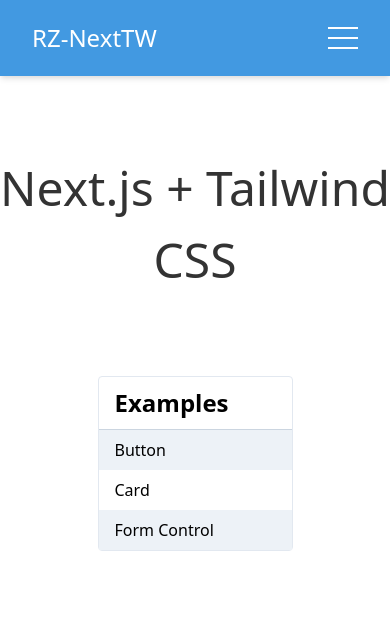
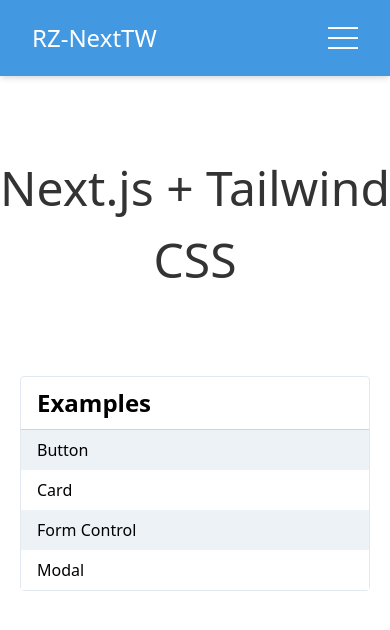
Before and after one commit to rzfury/rz-next-tailwind, a Next.js app: page / in a window 390 px wide. Shown: the top 630 px of the page. Built offline with nearby package versions, Linux system fonts and the light colour scheme.

Commit message:
remove sidebar from layout

```diff
--- a/global.d.ts
+++ b/global.d.ts
@@ -8,7 +8,7 @@
 declare namespace RazorWindProps {
 
   interface Layout extends React.HTMLAttributes<HTMLElement> {
-    useSideBar?: boolean;
+
   }
 
   interface Button extends React.ButtonHTMLAttributes<HTMLButtonElement> {
--- a/src/layout/layout.tsx
+++ b/src/layout/layout.tsx
@@ -23,15 +23,6 @@ export default function Layout(props: RazorWindProps.Layout) {
     },
   ];
 
-  if (props.useSideBar) {
-    return (
-      <div className="flex min-h-screen">
-        <SideBar />
-        <main className="flex-grow">{props.children}</main>
-      </div>
-    );
-  }
-  else {
   return (
     <div className="block">
       <Nav brand="RZ-NextTW" links={navbarLinks} />
@@ -39,4 +30,3 @@ export default function Layout(props: RazorWindProps.Layout) {
     </div>
   );
 }
-}
--- a/src/pages/index.tsx
+++ b/src/pages/index.tsx
@@ -16,6 +16,10 @@ export default class Index extends React.Component {
     {
       link: 'form-control',
       label: 'Form Control'
+    },
+    {
+      link: 'modal',
+      label: 'Modal'
     },
   ];
 
@@ -58,7 +62,7 @@ export default class Index extends React.Component {
             Next.js + Tailwind CSS
           </h1>
         </div>
-        <div className="w-1/2 mx-auto">
+        <div className="mx-5 sm:w-1/2 sm:mx-auto">
           <Card>
             <h1 className="text-2xl font-semibold pl-4 py-2">
               Examples
```
Lines whose indentation alone changed are shown as unchanged.
